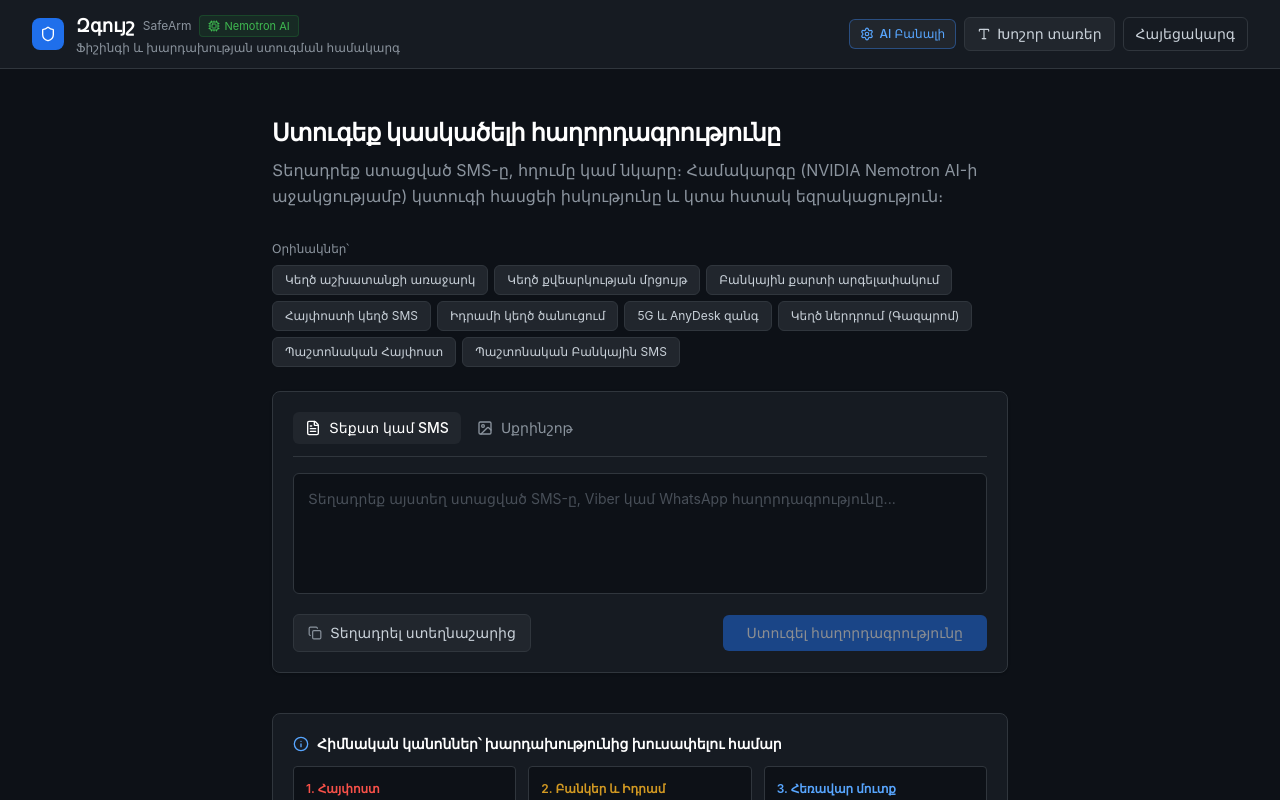
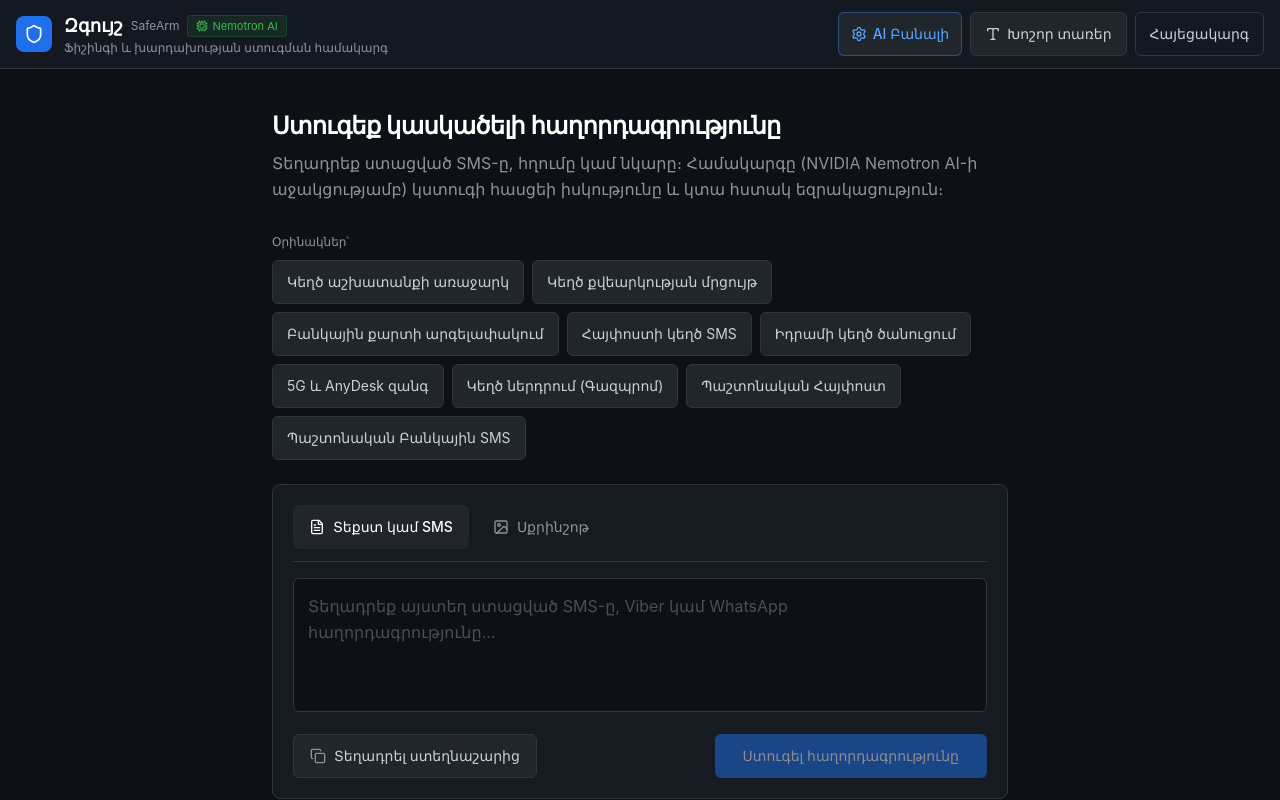
Before and after one commit to GevorgGh/Zguysh, a React (Vite) app: page / in a window 1280 px wide. Shown: the top 800 px of the page. Built offline with nearby package versions, Linux system fonts and the light colour scheme; no server answers.

Commit message:
Implement iOS HIG standards: safe area insets, 44pt touch targets, bottom sheets, 16px input zoom prevention

```diff
--- a/capacitor.config.json
+++ b/capacitor.config.json
@@ -5,5 +5,11 @@
   "bundledWebRuntime": false,
   "server": {
     "androidScheme": "https"
+  },
+  "ios": {
+    "contentInset": "always",
+    "preferredContentMode": "mobile",
+    "allowsLinkPreview": false,
+    "handleApplicationURL": false
   }
 }
--- a/src/App.jsx
+++ b/src/App.jsx
@@ -98,11 +98,19 @@ export default function App() {
   return (
     <div className={`min-h-screen bg-[#0d1117] text-[#e6edf3] flex flex-col font-sans ${isElderlyMode ? 'text-lg' : 'text-sm sm:text-base'}`}>
 
-      {/* Գլխավոր Մենյու */}
-      <header className="border-b border-[#30363d] bg-[#161b22] sticky top-0 z-30 px-4 sm:px-8 py-3 flex items-center justify-between">
+      {/* Գլխավոր Մենյու (iPhone Safe-Area Top Compliant) */}
+      <header
+        className="border-b border-[#30363d] bg-[#161b22]/95 backdrop-blur-md sticky top-0 z-30 flex items-center justify-between"
+        style={{
+          paddingTop: 'max(0.75rem, env(safe-area-inset-top))',
+          paddingBottom: '0.75rem',
+          paddingLeft: 'max(1rem, env(safe-area-inset-left))',
+          paddingRight: 'max(1rem, env(safe-area-inset-right))',
+        }}
+      >
         <div className="flex items-center gap-3">
-          <div className="w-8 h-8 rounded-lg bg-[#1f6feb] flex items-center justify-center text-white">
-            <Shield className="w-4 h-4" />
+          <div className="w-9 h-9 rounded-lg bg-[#1f6feb] flex items-center justify-center text-white shrink-0">
+            <Shield className="w-5 h-5" />
           </div>
           <div>
             <div className="flex items-center gap-2">
@@ -122,17 +130,17 @@ export default function App() {
         </div>
 
         <div className="flex items-center gap-2">
-          {/* AI Կարգավորումներ */}
+          {/* AI Կարգավորումներ (Apple HIG 44pt touch target) */}
           <button
             onClick={() => setIsSettingsModalOpen(true)}
-            className={`px-2.5 py-1.5 rounded-md text-xs font-medium border flex items-center gap-1.5 transition-colors ${
+            className={`min-h-[44px] px-3 py-2 rounded-md text-xs sm:text-sm font-medium border flex items-center gap-1.5 transition-colors ${
               hasAi
                 ? 'bg-[#21262d] text-[#58a6ff] border-[#388bfd]/40 hover:bg-[#30363d]'
                 : 'bg-[#21262d] text-[#8b949e] border-[#30363d] hover:text-white'
             }`}
             title="NVIDIA Nemotron AI Կարգավորումներ"
           >
-            <Settings className="w-3.5 h-3.5" />
+            <Settings className="w-4 h-4" />
             <span className="hidden sm:inline">AI Բանալի</span>
           </button>
 
@@ -143,7 +151,7 @@ export default function App() {
 
           <button
             onClick={() => setIsBusinessModalOpen(true)}
-            className="px-3 py-1.5 rounded-md text-xs sm:text-sm font-medium text-[#c9d1d9] hover:text-white hover:bg-[#21262d] border border-[#30363d]"
+            className="min-h-[44px] px-3.5 py-2 rounded-md text-xs sm:text-sm font-medium text-[#c9d1d9] hover:text-white hover:bg-[#21262d] border border-[#30363d] flex items-center justify-center"
           >
             Հայեցակարգ
           </button>
@@ -151,11 +159,17 @@ export default function App() {
       </header>
 
       {/* Գլխավոր Բովանդակություն */}
-      <main className="flex-1 max-w-3xl w-full mx-auto px-4 py-8 sm:py-12 flex flex-col">
+      <main
+        className="flex-1 max-w-3xl w-full mx-auto px-4 py-6 sm:py-10 flex flex-col"
+        style={{
+          paddingLeft: 'max(1rem, env(safe-area-inset-left))',
+          paddingRight: 'max(1rem, env(safe-area-inset-right))',
+        }}
+      >
 
         {/* Ներածություն */}
-        <div className="mb-8">
-          <h1 className={`${isElderlyMode ? 'text-2xl sm:text-3xl' : 'text-xl sm:text-2xl'} font-semibold text-white tracking-tight`}>
+        <div className="mb-6 sm:mb-8">
+          <h1 className={`${isElderlyMode ? 'text-2xl sm:text-3xl' : 'text-xl sm:text-2xl'} font-semibold text-white tracking-tight leading-snug`}>
             Ստուգեք կասկածելի հաղորդագրությունը
           </h1>
           <p className="mt-2 text-[#8b949e] leading-relaxed">
@@ -163,17 +177,17 @@ export default function App() {
           </p>
         </div>
 
-        {/* Փորձարկման Օրինակներ */}
+        {/* Փորձարկման Օրինակներ (Apple HIG 44pt touch target) */}
         <div className="mb-6">
-          <div className="text-xs font-medium text-[#8b949e] mb-2">
+          <div className="text-xs font-medium text-[#8b949e] mb-2.5">
             Օրինակներ՝
           </div>
-          <div className="flex flex-wrap gap-1.5">
+          <div className="flex flex-wrap gap-2">
             {DEMO_PRESETS.map((preset) => (
               <button
                 key={preset.id}
                 onClick={() => handleSelectPreset(preset)}
-                className="px-3 py-1.5 rounded-md bg-[#21262d] hover:bg-[#30363d] text-xs text-[#c9d1d9] border border-[#30363d] transition-colors"
+                className="min-h-[44px] px-3.5 py-2 rounded-md bg-[#21262d] hover:bg-[#30363d] text-xs sm:text-sm text-[#c9d1d9] border border-[#30363d] transition-colors flex items-center justify-center text-center"
               >
                 {preset.title}
               </button>
@@ -184,11 +198,11 @@ export default function App() {
         {/* Մուտքագրման Բլոկ */}
         <div className="rounded-lg border border-[#30363d] bg-[#161b22] p-4 sm:p-5 shadow-sm">
 
-          {/* Ներդիրներ (Tabs) */}
-          <div className="flex items-center gap-1 border-b border-[#30363d] pb-3 mb-4">
+          {/* Ներդիրներ (Tabs - Apple HIG 44pt touch target) */}
+          <div className="flex items-center gap-2 border-b border-[#30363d] pb-3 mb-4">
             <button
               onClick={() => setActiveTab('text')}
-              className={`flex items-center gap-2 px-3 py-1.5 rounded-md text-xs sm:text-sm font-medium transition-colors ${
+              className={`min-h-[44px] flex items-center gap-2 px-4 py-2 rounded-md text-xs sm:text-sm font-medium transition-colors ${
                 activeTab === 'text'
                   ? 'bg-[#21262d] text-white'
                   : 'text-[#8b949e] hover:text-[#c9d1d9]'
@@ -200,7 +214,7 @@ export default function App() {
 
             <button
               onClick={() => setActiveTab('screenshot')}
-              className={`flex items-center gap-2 px-3 py-1.5 rounded-md text-xs sm:text-sm font-medium transition-colors ${
+              className={`min-h-[44px] flex items-center gap-2 px-4 py-2 rounded-md text-xs sm:text-sm font-medium transition-colors ${
                 activeTab === 'screenshot'
                   ? 'bg-[#21262d] text-white'
                   : 'text-[#8b949e] hover:text-[#c9d1d9]'
@@ -221,36 +235,36 @@ export default function App() {
                   placeholder="Տեղադրեք այստեղ ստացված SMS-ը, Viber կամ WhatsApp հաղորդագրությունը..."
                   rows={4}
                   className={`w-full p-3.5 rounded-md bg-[#0d1117] border border-[#30363d] text-white placeholder-[#484f58] focus:outline-none focus:border-[#58a6ff] transition-colors resize-none leading-relaxed ${
-                    isElderlyMode ? 'text-lg' : 'text-sm'
+                    isElderlyMode ? 'text-lg' : 'text-base'
                   }`}
                 />
 
                 {inputText && (
                   <button
                     onClick={handleClear}
-                    className="absolute top-2.5 right-2.5 p-1 rounded text-[#8b949e] hover:text-white hover:bg-[#21262d]"
+                    className="min-h-[44px] min-w-[44px] absolute top-2 right-2 flex items-center justify-center rounded text-[#8b949e] hover:text-white hover:bg-[#21262d]"
                     title="Մաքրել"
                   >
-                    <X className="w-4 h-4" />
+                    <X className="w-5 h-5" />
                   </button>
                 )}
               </div>
 
-              {/* Կառավարման Կոճակներ */}
-              <div className="mt-3.5 flex flex-col sm:flex-row items-center justify-between gap-3">
+              {/* Կառավարման Կոճակներ (Apple HIG 44pt touch target) */}
+              <div className="mt-4 flex flex-col sm:flex-row items-center justify-between gap-3">
                 <button
                   onClick={handlePaste}
-                  className="w-full sm:w-auto px-3.5 py-2 rounded-md bg-[#21262d] hover:bg-[#30363d] text-[#c9d1d9] border border-[#30363d] text-xs sm:text-sm font-medium flex items-center justify-center gap-2"
+                  className="min-h-[44px] w-full sm:w-auto px-4 py-2.5 rounded-md bg-[#21262d] hover:bg-[#30363d] text-[#c9d1d9] border border-[#30363d] text-xs sm:text-sm font-medium flex items-center justify-center gap-2"
                 >
-                  <Copy className="w-3.5 h-3.5 text-[#8b949e]" />
+                  <Copy className="w-4 h-4 text-[#8b949e]" />
                   <span>Տեղադրել ստեղնաշարից</span>
                 </button>
 
                 <button
                   onClick={() => handleAnalyze()}
                   disabled={!inputText.trim() || isAnalyzing}
-                  className={`w-full sm:w-auto px-6 py-2 rounded-md bg-[#1f6feb] hover:bg-[#388bfd] text-white font-medium text-xs sm:text-sm flex items-center justify-center gap-2 disabled:opacity-50 disabled:cursor-not-allowed ${
-                    isElderlyMode ? 'text-base py-3 px-8' : ''
+                  className={`min-h-[44px] w-full sm:w-auto px-7 py-2.5 rounded-md bg-[#1f6feb] hover:bg-[#388bfd] text-white font-medium text-xs sm:text-sm flex items-center justify-center gap-2 disabled:opacity-50 disabled:cursor-not-allowed ${
+                    isElderlyMode ? 'text-base min-h-[50px] px-8' : ''
                   }`}
                 >
                   {isAnalyzing ? (
@@ -269,7 +283,7 @@ export default function App() {
           {/* Նկարի Մուտք */}
           {activeTab === 'screenshot' && (
             <div>
-              <label className="border border-dashed border-[#30363d] hover:border-[#58a6ff] rounded-md p-8 flex flex-col items-center justify-center cursor-pointer bg-[#0d1117] transition-colors">
+              <label className="border border-dashed border-[#30363d] hover:border-[#58a6ff] rounded-md p-8 flex flex-col items-center justify-center cursor-pointer bg-[#0d1117] transition-colors min-h-[160px]">
                 <input
                   type="file"
                   accept="image/*"
@@ -313,7 +327,7 @@ export default function App() {
         />
 
         {/* Կանոններ */}
-        <div className="mt-10 border border-[#30363d] rounded-lg bg-[#161b22] p-5">
+        <div className="mt-8 sm:mt-10 border border-[#30363d] rounded-lg bg-[#161b22] p-4 sm:p-5">
           <div className="flex items-center gap-2 mb-3">
             <Info className="w-4 h-4 text-[#58a6ff]" />
             <h2 className="text-sm font-semibold text-white">
@@ -341,8 +355,15 @@ export default function App() {
 
       </main>
 
-      {/* Ստորոտ */}
-      <footer className="border-t border-[#30363d] py-6 px-4 text-center text-xs text-[#8b949e]">
+      {/* Ստորոտ (iPhone Safe-Area Bottom Compliant) */}
+      <footer
+        className="border-t border-[#30363d] py-6 px-4 text-center text-xs text-[#8b949e] mt-auto"
+        style={{
+          paddingBottom: 'max(1.5rem, env(safe-area-inset-bottom))',
+          paddingLeft: 'max(1rem, env(safe-area-inset-left))',
+          paddingRight: 'max(1rem, env(safe-area-inset-right))',
+        }}
+      >
         <p className="font-medium text-[#c9d1d9]">«Զգույշ» (SafeArm) © 2026</p>
         <p className="mt-1">
           Հասարակագիտական և կրթական նախագիծ՝ ուղղված Հայաստանում տեղեկատվական անվտանգության բարձրացմանը։
--- a/src/components/ElderlyModeToggle.jsx
+++ b/src/components/ElderlyModeToggle.jsx
@@ -5,14 +5,14 @@ export default function ElderlyModeToggle({ isElderlyMode, onToggle }) {
   return (
     <button
       onClick={onToggle}
-      className={`px-3 py-1.5 rounded-md text-xs sm:text-sm font-medium border flex items-center gap-1.5 transition-colors ${
+      className={`min-h-[44px] px-3.5 py-2 rounded-md text-xs sm:text-sm font-medium border flex items-center justify-center gap-1.5 transition-colors ${
         isElderlyMode
           ? 'bg-[#1f6feb] text-white border-[#1f6feb]'
           : 'bg-[#21262d] text-[#c9d1d9] border-[#30363d] hover:bg-[#30363d]'
       }`}
       title="Մեծացնել տեքստի չափը"
     >
-      <Type className="w-3.5 h-3.5" />
+      <Type className="w-4 h-4" />
       <span>{isElderlyMode ? 'Խոշոր տառեր (Ակտիվ)' : 'Խոշոր տառեր'}</span>
     </button>
   );
--- a/src/index.css
+++ b/src/index.css
@@ -1,19 +1,76 @@
 @import "tailwindcss";
 
 @layer base {
+  :root {
+    --sat: env(safe-area-inset-top, 0px);
+    --sab: env(safe-area-inset-bottom, 0px);
+    --sal: env(safe-area-inset-left, 0px);
+    --sar: env(safe-area-inset-right, 0px);
+  }
+
+  html, body {
+    height: 100%;
+    margin: 0;
+    padding: 0;
+    -webkit-text-size-adjust: 100%;
+    -webkit-tap-highlight-color: transparent;
+    touch-action: manipulation;
+  }
+
   body {
-    font-family: -apple-system, BlinkMacSystemFont, "Segoe UI", Roboto, "Noto Sans Armenian", Helvetica, Arial, sans-serif;
+    font-family: -apple-system, BlinkMacSystemFont, "SF Pro Text", "SF Pro Display", "Segoe UI", Roboto, "Noto Sans Armenian", Helvetica, Arial, sans-serif;
     -webkit-font-smoothing: antialiased;
     -moz-osx-font-smoothing: grayscale;
     background-color: #0d1117;
     color: #e6edf3;
     overflow-x: hidden;
   }
+
+  /* Apple HIG Standard: Inputs must be at least 16px to prevent iOS Safari auto-zooming viewport */
+  input, textarea, select {
+    font-size: 16px !important;
+  }
+
+  /* Apple HIG: Prevent unwanted callouts and selections on UI controls */
+  button, a, [role="button"], header, nav {
+    -webkit-touch-callout: none;
+    user-select: none;
+    -webkit-user-select: none;
+  }
+
+  /* Allow text selection where users need to read or copy */
+  p, li, span, h1, h2, h3, h4, textarea, code, pre {
+    user-select: text;
+    -webkit-user-select: text;
+  }
+}
+
+/* Apple HIG 44pt Touch Target Utility */
+.ios-touch-target {
+  min-height: 44px;
 }
 
 /* Subtle, clean focus and transition styles */
 input, textarea, button {
   transition: all 0.15s ease-in-out;
+}
+
+/* iOS Sheet Materialization animation */
+@keyframes sheetSlideUp {
+  from {
+    transform: translateY(100%);
+    opacity: 0.9;
+  }
+  to {
+    transform: translateY(0);
+    opacity: 1;
+  }
+}
+
+@media (max-width: 639px) {
+  .ios-sheet-container {
+    animation: sheetSlideUp 0.24s cubic-bezier(0.16, 1, 0.3, 1) forwards;
+  }
 }
 
 /* Custom minimal scrollbar */
```
Also changed, not shown: src/components/AskFamilyModal.jsx (+26 -18 lines), src/components/BusinessPresentationModal.jsx (+19 -11 lines), src/components/SettingsModal.jsx (+25 -17 lines), src/components/TrafficLight.jsx (+9 -9 lines).
